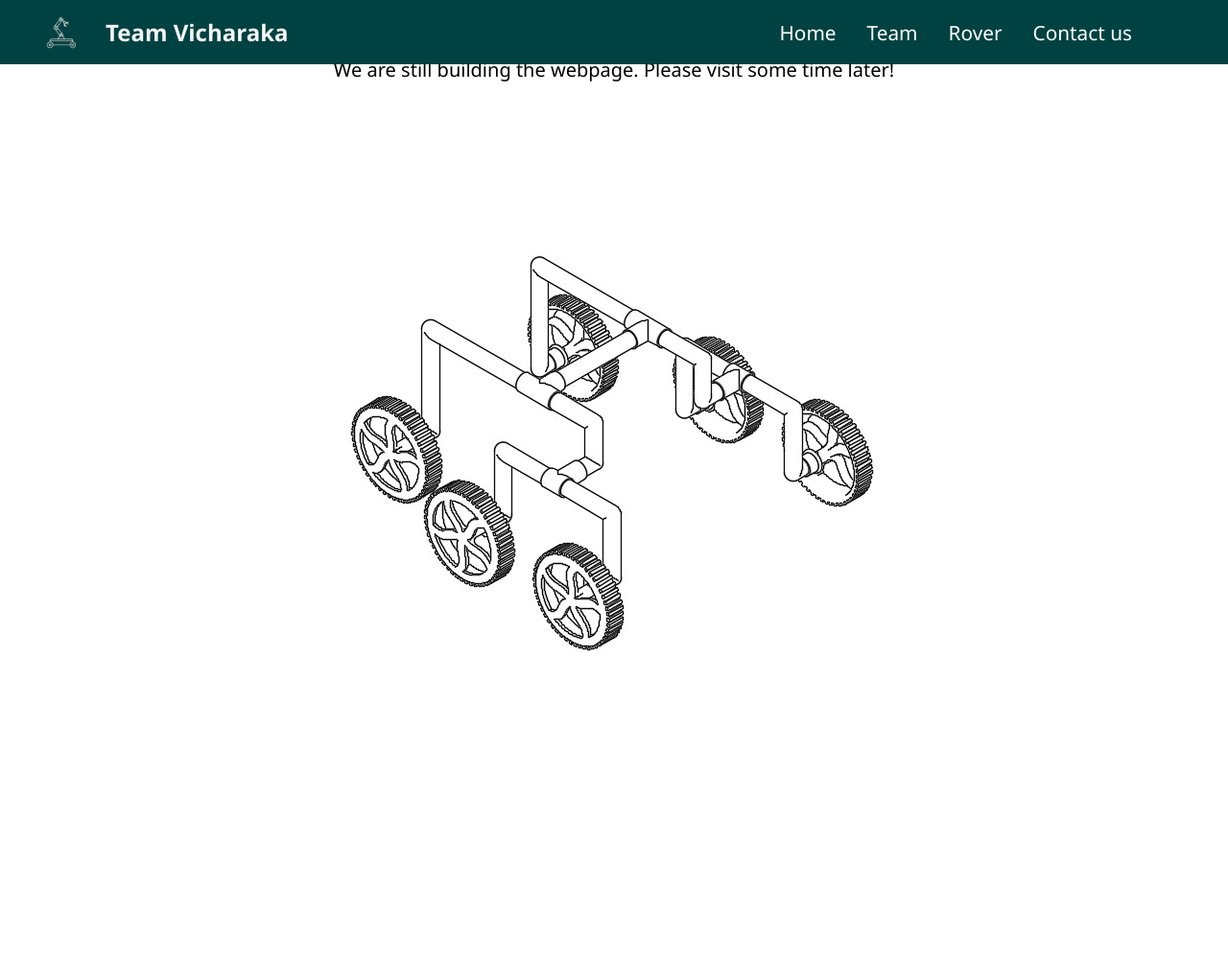
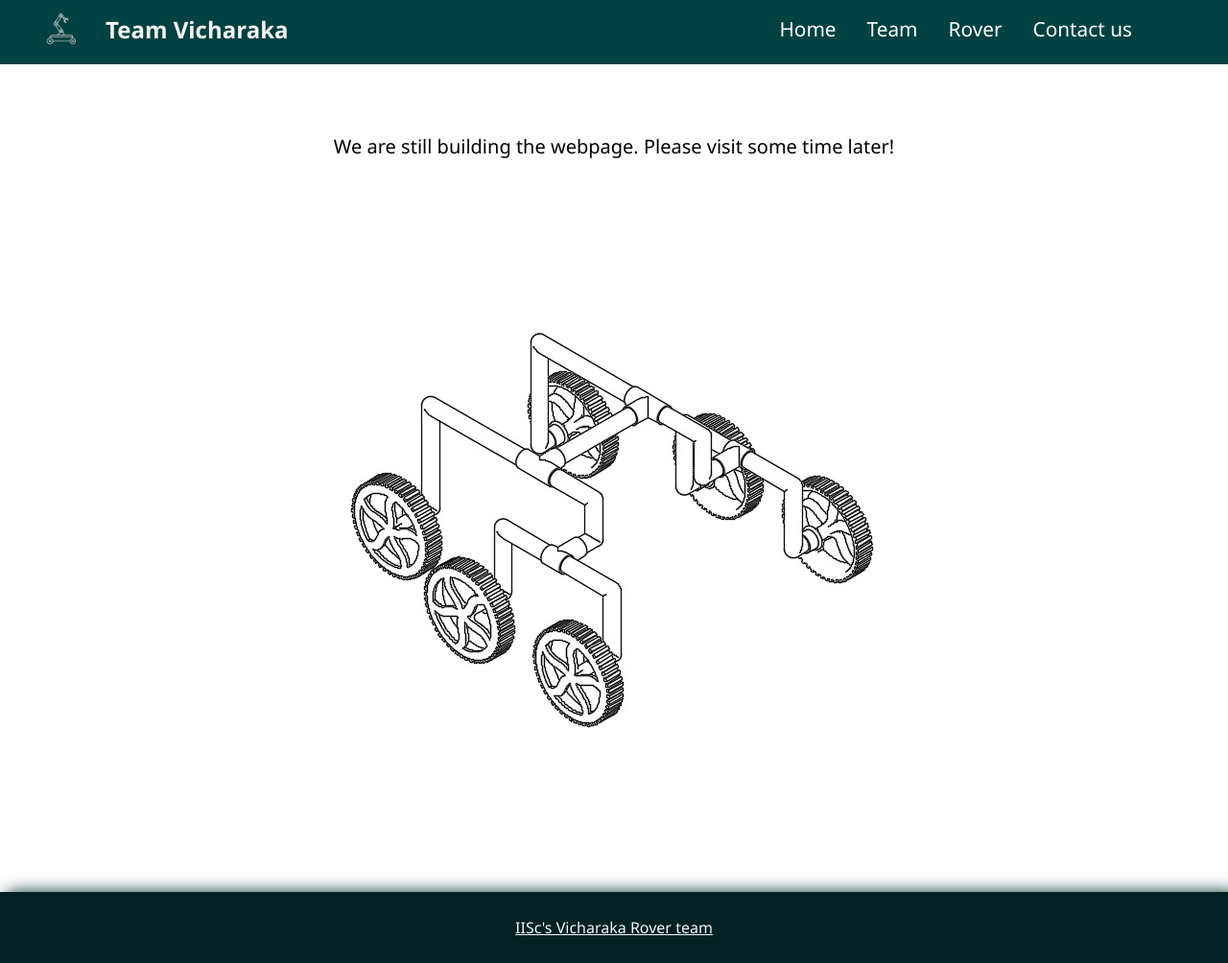
Before and after one commit to Team-VicharakaIISc/Team-VicharakaIISc.github.io, a plain HTML site: page pages/rover.html in a window 1280 px wide. Shown: the whole page at 96% size. Before the commit the page ends 800 px from the top, so only its background shows below. Drawn offline with Linux system fonts and the light colour scheme.

Commit message:
Fix header/footer in rover page

```diff
--- a/pages/rover.html
+++ b/pages/rover.html
@@ -4,38 +4,24 @@
 <head>
   <meta charset="UTF-8">
   <meta name="viewport" content="width=device-width, initial-scale=1.0">
-  <title>Vicharaka Rover - home webpage</title>
+  <title>Vicharaka Rover</title>
   <link rel="stylesheet" href="../css/common.css">
   <link rel="stylesheet" href="../css/rover.css">
-  <script src="./js/header-footer.js"></script>
+  <script src="../js/header-footer.js"></script>
 </head>
 
 <body>
-  <header>
-    <div class="header-main">
-        <img src="../img/logo-symbol-white-256.png" class="vicharaka_logo" width="50px">
-        <h2 class="header-text">Team Vicharaka</h2>
-        <div class="menu-icon" id="menu-icon">
-            <div class="bar"></div>
-            <div class="bar"></div>
-            <div class="bar"></div>
-        </div>
-        <ul class="menu" id="menu">
-          <li><a href="../index.html">Home</a></li>
-          <li><a href="team.html">Team</a></li>
-          <li><a href="rover.html">Rover</a></li>
-          <li><a href="../index.html#contact">Contact us</a></li>
-        </ul>
+  <header><header-component></header-component></header>
+
+  <main>
+    <div class="title-text" style="margin-top: 80px;">
+      <p>We are still building the webpage.
+        Please visit some time later!</p>
+      <div class="img"><img src="../img/bluerover.jpg"></div>
     </div>
-  </header>
-  <div class="title-text">
-    <p>We are still building the webpage.
-        Please visit some time later!</p>
-    <div class="img"><img src="../img/bluerover.jpg"></div>
-    </div>
-  <main>
+  </main>
 
-
+  <footer><footer-component></footer-component></footer>
   <script src="../js/common.js"></script>
   <script src="../js/index.js"></script>
 </body>
```
